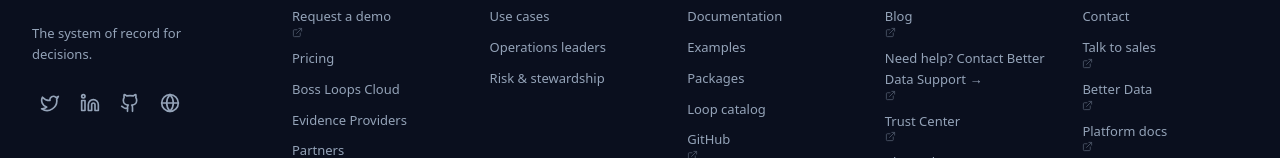
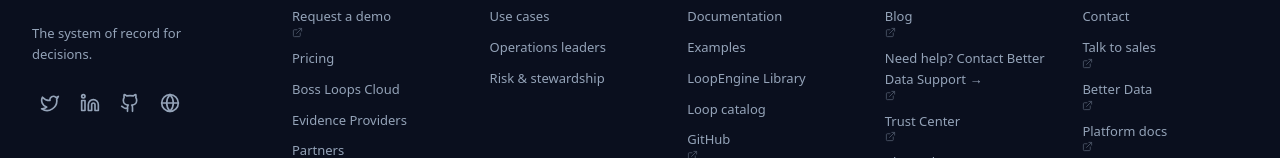
Before and after one commit to loopengine/loopengine.io, a Next.js app: page / in a window 1280 px wide. Shown: the part 6452-6610 px from the top of the page. Built offline with nearby package versions, Linux system fonts and the light colour scheme; no server answers.

Commit message:
docs: distinguish Boss Loops the product from LoopEngine the library
The hosted product and the @loop-engine packages were described as one
surface. The landing page and library navigation now keep them apart.

```diff
--- a/app/docs/page.tsx
+++ b/app/docs/page.tsx
@@ -5,14 +5,14 @@
 export const metadata: Metadata = {
   title: "Docs",
   description:
-    "Governed operational runtime documentation — taxonomy, architecture, self-host SDK, and Boss Loops Cloud.",
+    "Boss Loops is the product and hosted platform. LoopEngine is the open-source execution library. Docs cover Cloud APIs and @loop-engine/* packages.",
   alternates: {
     canonical: `${SITE.baseUrl}/docs`
   },
   openGraph: {
     title: "Docs · Boss Loops",
     description:
-      "Governed operational runtime documentation — taxonomy, architecture, self-host SDK, and Boss Loops Cloud.",
+      "Boss Loops is the product and hosted platform. LoopEngine is the open-source execution library. Docs cover Cloud APIs and @loop-engine/* packages.",
     url: `${SITE.baseUrl}/docs`,
     images: [
       {
@@ -27,7 +27,7 @@
     card: "summary_large_image",
     title: "Docs · Boss Loops",
     description:
-      "Governed operational runtime documentation — taxonomy, architecture, self-host SDK, and Boss Loops Cloud.",
+      "Boss Loops is the product and hosted platform. LoopEngine is the open-source execution library. Docs cover Cloud APIs and @loop-engine/* packages.",
     images: [`${SITE.baseUrl}/og?title=Docs&section=Documentation`]
   }
 };
@@ -37,9 +37,10 @@
     {
       icon: "🚀",
       title: "Get Started",
-      description: "Install Boss Loops and run your first governed loop in under 10 minutes.",
+      description: "See how Boss Loops and LoopEngine differ, then run a library loop or open Cloud.",
       accentColor: "var(--color-primary)",
       links: [
+        { label: "Boss Loops and LoopEngine", href: "/docs/getting-started/boss-loops-and-loopengine" },
         { label: "Quick Start", href: "/docs/getting-started/quick-start" },
         { label: "Runtime Taxonomy", href: "/docs/concepts/runtime-taxonomy" },
         { label: "Architecture", href: "/docs/getting-started/architecture" }
@@ -150,7 +151,7 @@
       ]
     },
     {
-      heading: "Packages",
+      heading: "LoopEngine Library",
       links: [
         {
           label: "@loop-engine/sdk",
@@ -198,11 +199,16 @@
               Boss Loops Documentation
             </h1>
             <p className="mb-6 max-w-[520px] text-[var(--text-base)] leading-7 text-[var(--color-ink-muted)]">
-              Governed operational runtime documentation. Start with{" "}
-              <Link href="/docs/concepts/runtime-taxonomy" className="text-[var(--color-primary-light)] underline-offset-2 hover:underline">
-                Runtime Taxonomy
+              Boss Loops is the product and hosted platform. LoopEngine is the open-source execution library Boss Loops uses, originally the product name and still the name of the{" "}
+              <code>@loop-engine/*</code> packages.{" "}
+              <Link href="/docs/getting-started/boss-loops-and-loopengine" className="text-[var(--color-primary-light)] underline-offset-2 hover:underline">
+                Read the distinction
               </Link>
-              , run the quick start, or browse runtime connections (Providers, Channels, Integrations).
+              , then use{" "}
+              <Link href="/docs/cloud" className="text-[var(--color-primary-light)] underline-offset-2 hover:underline">
+                Boss Loops Cloud
+              </Link>{" "}
+              or the library quick start.
             </p>
             <div className="inline-flex max-w-full rounded-[var(--radius-md)] border border-[var(--color-border-dark)] bg-[rgba(15,23,42,0.82)] px-4 py-3 font-mono text-[var(--text-sm)] text-[var(--color-code-text)] shadow-[var(--shadow-sm)]">
               npm install @loop-engine/sdk
--- a/components/nav/MobileMenu.tsx
+++ b/components/nav/MobileMenu.tsx
@@ -13,7 +13,7 @@
 const topLinks = [
   { label: "Docs", href: "/docs" },
   { label: "Examples", href: "/docs/examples" },
-  { label: "Packages", href: "/docs/packages" },
+  { label: "LoopEngine Library", href: "/docs/packages" },
   { label: "GitHub", href: "https://github.com/loopengine/loop-engine", external: true }
 ];
 
--- a/components/site/Footer.tsx
+++ b/components/site/Footer.tsx
@@ -38,7 +38,7 @@
     links: [
       { label: "Documentation", href: "/docs" },
       { label: "Examples", href: "/docs/examples" },
-      { label: "Packages", href: "/docs/packages" },
+      { label: "LoopEngine Library", href: "/docs/packages" },
       { label: "Loop catalog", href: "/catalog" },
       { label: "GitHub", href: LEGACY.github, external: true },
       { label: "npm", href: LEGACY.npmOrg, external: true },
--- a/lib/docs/reader-order.ts
+++ b/lib/docs/reader-order.ts
@@ -9,7 +9,7 @@
   "Core Concepts",
   "Defining Loops",
   "Running Loops",
-  "Packages",
+  "LoopEngine Library",
   "Loop catalog",
   "Examples",
   "Runtime Connections",
@@ -115,7 +115,10 @@
 })();
 
 function rankInStaticLists(sectionLabel: string, slugPath: string): number | null {
-  if (sectionLabel === "Packages" && slugPath in PACKAGES_SLUG_RANK) {
+  if (
+    (sectionLabel === "LoopEngine Library" || sectionLabel === "Packages") &&
+    slugPath in PACKAGES_SLUG_RANK
+  ) {
     return PACKAGES_SLUG_RANK[slugPath]!;
   }
   if (sectionLabel === "Runtime Connections" && slugPath in INTEGRATIONS_SLUG_RANK) {
--- a/lib/docs/taxonomy.ts
+++ b/lib/docs/taxonomy.ts
@@ -20,7 +20,12 @@
 ];
 
 /** Sections whose sidebar uses taxonomy sub-groups (top-level section label unchanged). */
-export const TAXONOMY_GROUPED_SECTIONS = new Set(["Integrations", "Runtime Connections", "Packages"]);
+export const TAXONOMY_GROUPED_SECTIONS = new Set([
+  "Integrations",
+  "Runtime Connections",
+  "Packages",
+  "LoopEngine Library",
+]);
 
 export function taxonomyGroupLabel(taxonomy: RuntimeTaxonomy | undefined): string | null {
   if (!taxonomy) return null;
```
Also changed, not shown: 36 other files (tests, documents, lock files or other folders).
